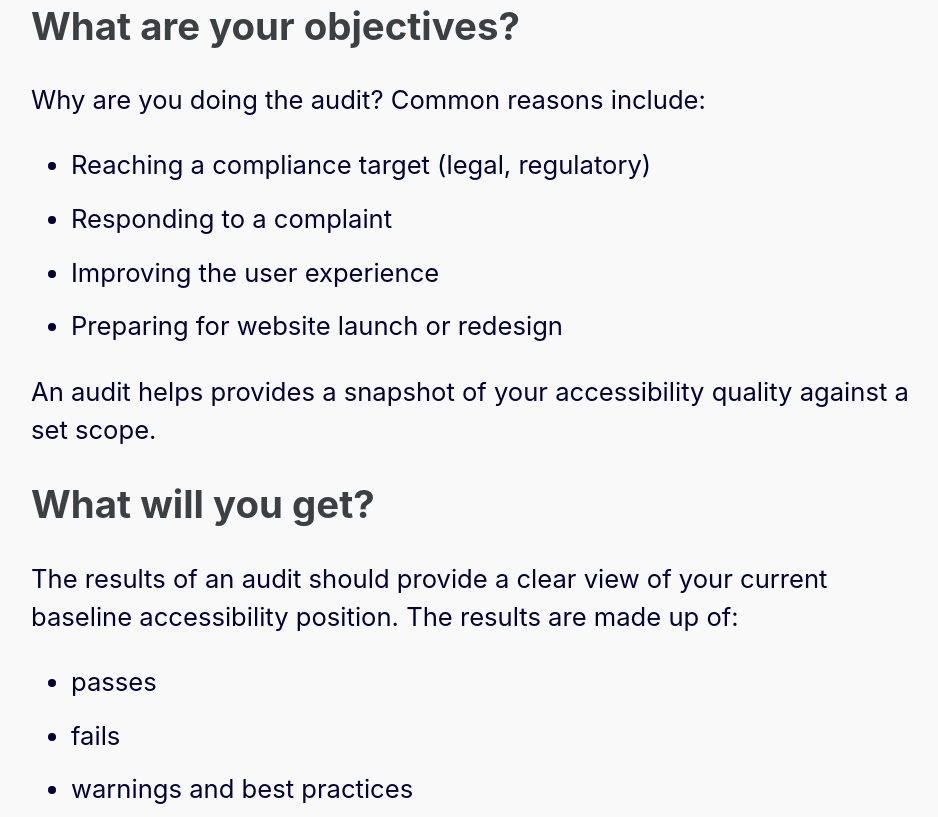
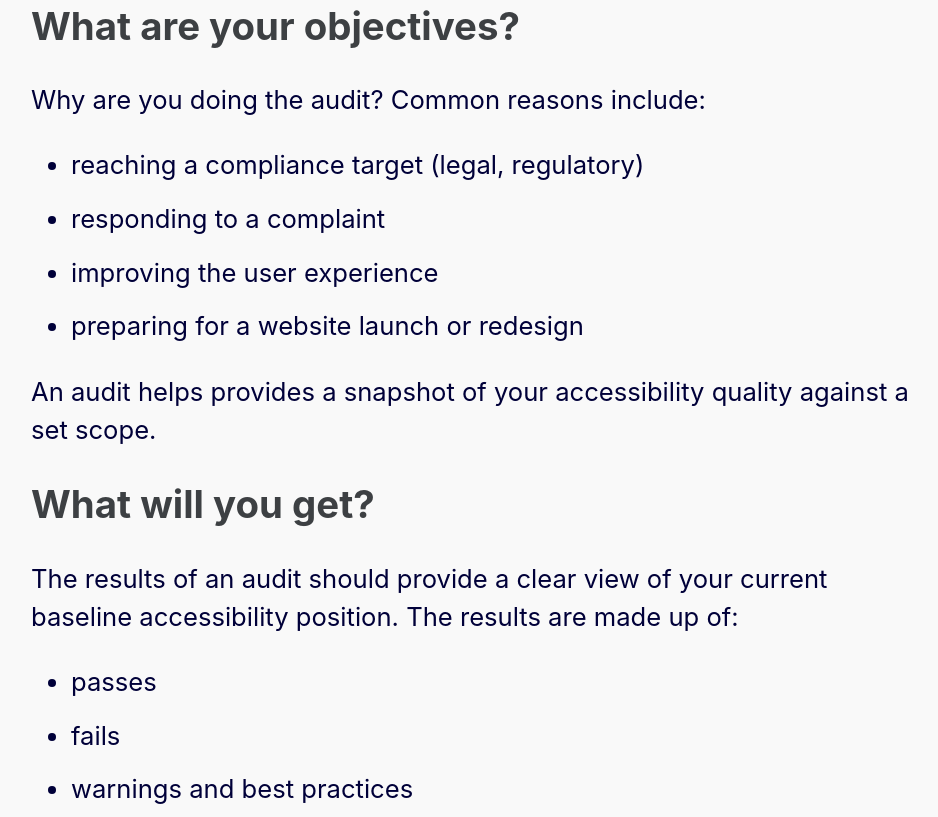
Before and after one commit to joelstrohmeier/website, an Eleventy site: page src/blog/guide-to-accessibility-audit.md in a window 1280 px wide. Shown: the part 963-1780 px from the top of the page, without its empty margins (165-1103 px from the left). Built offline with nearby package versions, Linux system fonts and the light colour scheme; Eleventy itself is replaced by a stand-in of ours; files that its build step writes are made by us from their sources.

Commit message:
New audits blog

```diff
--- a/src/blog/guide-to-accessibility-audit.md
+++ b/src/blog/guide-to-accessibility-audit.md
@@ -19,10 +19,10 @@ An audit is a structured formal assessment of the accessibility of a digital pro
 ## What are your objectives?
 
 Why are you doing the audit? Common reasons include:
-- Reaching a compliance target (legal, regulatory)
-- Responding to a complaint
-- Improving the user experience
-- Preparing for website launch or redesign
+- reaching a compliance target (legal, regulatory)
+- responding to a complaint
+- improving the user experience
+- preparing for a website launch or redesign
 
 An audit helps provides a snapshot of your accessibility quality against a set scope.
 
@@ -78,13 +78,13 @@ The most important thing for your auditor is that they can access your digital c
 
 You also need to consider whether it is better for them to access your pre-live (test?) environment or live.
 
-Youn should also work with your auditor to ensure they have all necessary log-in or user credentials to access the content and components that are in scope and that they can complete all necessary tasks or goals.
+You should also work with your auditor to ensure they have all necessary log-in or user credentials to access the content and components that are in scope and that they can complete all necessary tasks or goals.
 
 If there are any transactional aspects to your website, have or can you, provide dummy payment details?
 
 ## Reporting outputs
 
-A strong report often contains:
+A strong audit report often contains:
 
 - executive summary for stakeholders
 - detailed issue log for delivery teams
```
